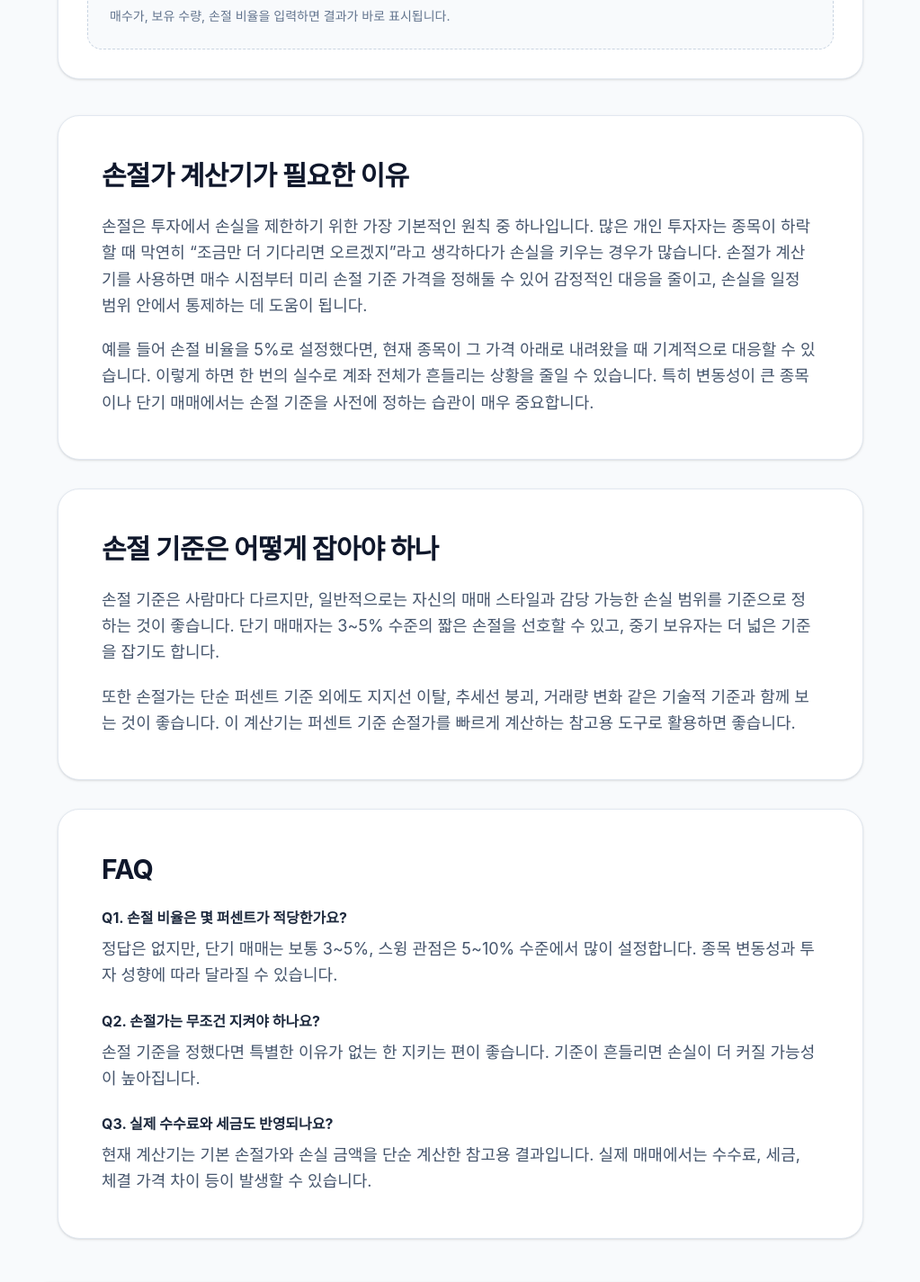
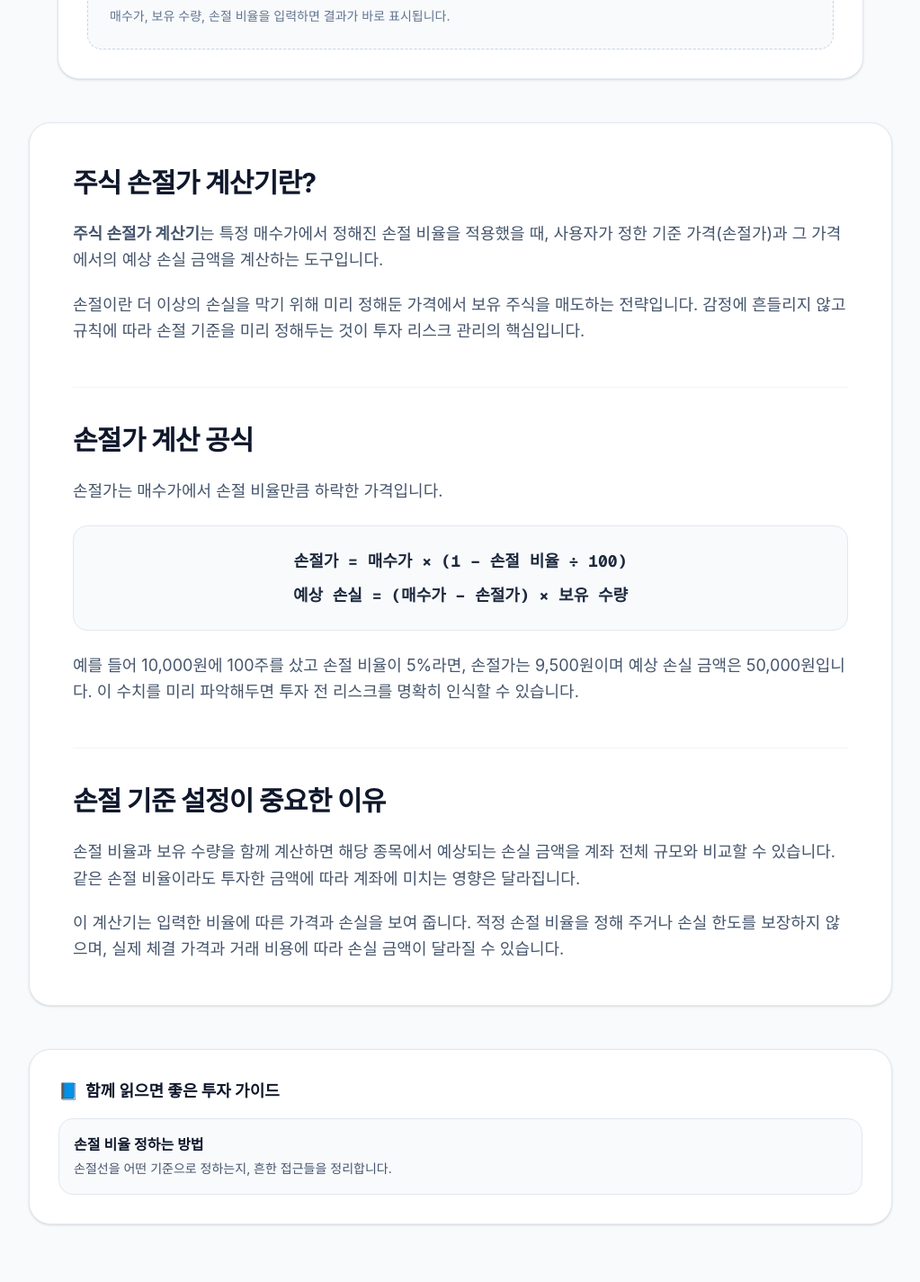
Before and after one commit to YG-coder/stock-calculator, a Next.js app: page /stop-loss-calculator in a window 1280 px wide. Shown: the part 1200-2625 px from the top of the page at 90% size, without its empty margins (128-1151 px from the left). Built offline with nearby package versions, Linux system fonts and the light colour scheme.

Commit message:
fix(content): 예시 수치·손절가 FAQ·해외주식 신고 안내 정정

```diff
--- a/src/app/profit-calculator/page.tsx
+++ b/src/app/profit-calculator/page.tsx
@@ -84,7 +84,7 @@ export default function ProfitCalculatorPage() {
               </div>
               <p>
                 예를 들어 삼성전자를 <strong>70,000원</strong>에 매수했고 현재가가 <strong>80,000원</strong>이 되었다면,
-                <code>(80,000 - 70,000) / 70,000 = 0.1428</code>이 되며 100을 곱하여 <strong>약 +14.28%</strong>의 수익률을 계산해 낼 수 있습니다.
+                <code>(80,000 - 70,000) / 70,000 = 0.142857…</code>이 되며 100을 곱하고 소수 둘째 자리까지 반올림하면 <strong>약 +14.29%</strong>의 수익률을 계산해 낼 수 있습니다.
               </p>
             </Article>
           </SectionCard>
@@ -128,7 +128,7 @@ export default function ProfitCalculatorPage() {
               formula="수익률 = (현재가 − 매수가) ÷ 매수가 × 100 | 손익금 = (현재가 − 매수가) × 보유 수량"
               formulaNote="수수료와 세금은 포함되지 않습니다. 실제 손익은 거래 비용에 따라 달라집니다."
               whenToUse="현재 보유 주식의 수익률을 빠르게 확인하고 싶을 때, 또는 목표가를 역산하거나 손절 기준을 점검할 때 유용합니다. 물타기 이후 평단가를 기준으로 새 수익률을 계산할 때도 사용합니다."
-              example="예시: 삼성전자 70,000원에 100주 매수 → 현재가 80,000원일 때 수익률 +14.28%, 수익금 1,000,000원. 같은 조건에서 현재가 63,000원이면 수익률 −10%, 손실금 700,000원."
+              example="예시: 삼성전자 70,000원에 100주 매수 → 현재가 80,000원일 때 수익률 +14.29%, 수익금 1,000,000원. 같은 조건에서 현재가 63,000원이면 수익률 −10%, 손실금 700,000원."
               caution="이 계산기는 단순 수익률 계산 도구입니다. 거래 수수료, 세금, 환율은 반영되지 않으며 실제 투자 결과와 다를 수 있습니다."
               relatedLinks={[
                   { href: "/average-price-calculator", label: "평단가 계산기" },
--- a/src/app/stop-loss-calculator/page.tsx
+++ b/src/app/stop-loss-calculator/page.tsx
@@ -29,9 +29,10 @@ export const metadata = buildMetadata({
 });
 
 const FAQ_ITEMS = [
-  { question: "손절 비율은 몇 퍼센트가 적당한가요?", answer: "정해진 답은 없습니다. 본인의 투자 성향과 종목 변동성에 따라 다릅니다. 일반적으로 5~10% 범위에서 설정하는 경우가 많지만, 고변동성 종목이라면 더 넓게 설정할 수도 있습니다." },
-  { question: "손절가를 지키지 않으면 어떻게 되나요?", answer: "손절 기준을 어기면 손실이 예상보다 훨씬 커질 수 있습니다. '조금만 기다리면 오르겠지'라는 심리는 많은 투자자들이 경험하는 함정입니다. 미리 정한 기준을 기계적으로 지키는 습관이 장기적으로 계좌를 지킵니다." },
-  { question: "손절 후 다시 반등하면 어떻게 하나요?", answer: "손절 후 주가가 반등하는 경우도 있습니다. 하지만 그것은 결과론적 판단입니다. 손절은 최악의 경우를 막기 위한 보험과 같습니다. 반등이 있더라도 손절 기준을 지키는 것이 전체 포트폴리오 관리에는 유리합니다." },
+  { question: "손절 비율은 어떤 기준으로 입력하나요?", answer: "이 계산기는 적정 손절 비율을 추천하지 않습니다. 본인이 정한 매수가 대비 하락률을 0% 초과, 100% 미만으로 입력하면 기준 가격과 예상 손실을 계산합니다." },
+  { question: "손절 비율과 계좌 전체의 손실 비율은 같은가요?", answer: "아니요. 입력한 손절 비율은 해당 종목의 매수 금액 기준입니다. 예를 들어 계좌 1,000만 원 중 200만 원을 투자하고 손절 비율을 5%로 정하면, 거래 비용을 제외한 예상 손실은 10만 원으로 계좌의 1%입니다." },
+  { question: "계산한 손절가에 도달하면 자동으로 매도되나요?", answer: "아니요. 이 계산기는 기준 가격만 표시하며 주문을 실행하지 않습니다. 주문 여부와 조건은 이용 중인 증권사에서 별도로 설정해야 하며, 실제 체결 가격은 계산한 손절가와 다를 수 있습니다." },
+  { question: "실제 수수료와 세금도 반영되나요?", answer: "아니요. 예상 손실은 (매수가 − 손절가) × 보유 수량으로 계산합니다. 거래 수수료, 세금, 체결 가격 차이는 포함되지 않으므로 실제 손실 금액과 다를 수 있습니다." },
 ];
 
 
@@ -57,7 +58,7 @@ export default function StopLossCalculatorPage() {
                     <Article title="주식 손절가 계산기란?">
                         <p>
                             <strong>주식 손절가 계산기</strong>는 특정 매수가에서 정해진 손절 비율을 적용했을 때,
-                            실제로 매도해야 하는 가격(손절가)과 예상 손실 금액을 계산하는 도구입니다.
+                            사용자가 정한 기준 가격(손절가)과 그 가격에서의 예상 손실 금액을 계산하는 도구입니다.
                         </p>
                         <p>
                             손절이란 더 이상의 손실을 막기 위해 미리 정해둔 가격에서 보유 주식을 매도하는 전략입니다.
@@ -85,13 +86,14 @@ export default function StopLossCalculatorPage() {
 
                     <Article title="손절 기준 설정이 중요한 이유">
                         <p>
-                            많은 투자자들이 손절 기준 없이 투자에 나섰다가 큰 손실을 경험합니다.
-                            손절 기준을 사전에 정해두면 심리적인 흔들림 없이 규칙에 따라 행동할 수 있어
-                            전체 계좌의 손실을 일정 수준 이하로 제한할 수 있습니다.
+                            손절 비율과 보유 수량을 함께 계산하면 해당 종목에서 예상되는 손실 금액을
+                            계좌 전체 규모와 비교할 수 있습니다. 같은 손절 비율이라도 투자한 금액에 따라
+                            계좌에 미치는 영향은 달라집니다.
                         </p>
                         <p>
-                            일반적으로 개별 종목 손절 기준은 매수가 대비 5~10% 손실 구간에서 설정하는 경우가 많습니다.
-                            다만 이는 개인의 리스크 허용 범위와 투자 전략에 따라 달라질 수 있습니다.
+                            이 계산기는 입력한 비율에 따른 가격과 손실을 보여 줍니다. 적정 손절 비율을
+                            정해 주거나 손실 한도를 보장하지 않으며, 실제 체결 가격과 거래 비용에 따라
+                            손실 금액이 달라질 수 있습니다.
                         </p>
                     </Article>
                 </SectionCard>
--- a/src/components/calculator/CompoundInterestCalculator.tsx
+++ b/src/components/calculator/CompoundInterestCalculator.tsx
@@ -93,6 +93,11 @@ export default function CompoundInterestCalculator() {
                 </div>
 
                 <p className="text-sm leading-relaxed text-slate-500">
+                    월복리와 매월 말 납입 기준입니다. 연 수익률을 12로 나누어 월 수익률로 적용하므로,
+                    1년에 한 번 복리를 적용한 결과와 다를 수 있습니다.
+                </p>
+
+                <p className="text-sm leading-relaxed text-slate-500">
                     KRW / USD 토글은 환율 자동 변환 기능이 아니라 계산 기준 통화를 선택하는 기능입니다.
                     국내주식은 원화, 미국주식은 달러 기준으로 입력하면 됩니다.
                 </p>
--- a/src/components/calculator/StopLossCalculator.tsx
+++ b/src/components/calculator/StopLossCalculator.tsx
@@ -3,8 +3,6 @@
 import { useMemo, useState } from "react";
 import { parsePositive } from "@/lib/number";
 import {
-  SectionCard,
-  Article,
   CalculatorLayout,
   CalculatorCard,
   ResultCard,
@@ -150,81 +148,6 @@ export default function StopLossCalculatorPageClient() {
           </ResultCard>
         </CalculatorLayout>
 
-        <div className="mt-10 space-y-8">
-          <SectionCard>
-            <Article title="손절가 계산기가 필요한 이유">
-              <p className="mt-2">
-                손절은 투자에서 손실을 제한하기 위한 가장 기본적인 원칙 중
-                하나입니다. 많은 개인 투자자는 종목이 하락할 때 막연히 “조금만 더
-                기다리면 오르겠지”라고 생각하다가 손실을 키우는 경우가 많습니다.
-                손절가 계산기를 사용하면 매수 시점부터 미리 손절 기준 가격을 정해둘
-                수 있어 감정적인 대응을 줄이고, 손실을 일정 범위 안에서 통제하는 데
-                도움이 됩니다.
-              </p>
-              <p className="mt-3">
-                예를 들어 손절 비율을 5%로 설정했다면, 현재 종목이 그 가격 아래로
-                내려왔을 때 기계적으로 대응할 수 있습니다. 이렇게 하면 한 번의
-                실수로 계좌 전체가 흔들리는 상황을 줄일 수 있습니다. 특히 변동성이
-                큰 종목이나 단기 매매에서는 손절 기준을 사전에 정하는 습관이 매우
-                중요합니다.
-              </p>
-            </Article>
-          </SectionCard>
-
-          <SectionCard>
-            <Article title="손절 기준은 어떻게 잡아야 하나">
-              <p className="mt-2">
-                손절 기준은 사람마다 다르지만, 일반적으로는 자신의 매매 스타일과
-                감당 가능한 손실 범위를 기준으로 정하는 것이 좋습니다. 단기
-                매매자는 3~5% 수준의 짧은 손절을 선호할 수 있고, 중기 보유자는 더
-                넓은 기준을 잡기도 합니다.
-              </p>
-              <p className="mt-3">
-                또한 손절가는 단순 퍼센트 기준 외에도 지지선 이탈, 추세선 붕괴,
-                거래량 변화 같은 기술적 기준과 함께 보는 것이 좋습니다. 이 계산기는
-                퍼센트 기준 손절가를 빠르게 계산하는 참고용 도구로 활용하면 좋습니다.
-              </p>
-            </Article>
-          </SectionCard>
-
-          <SectionCard>
-            <Article title="FAQ">
-              <div className="mt-4 space-y-6">
-                <div>
-                  <h3 className="text-base font-bold text-slate-800">
-                    Q1. 손절 비율은 몇 퍼센트가 적당한가요?
-                  </h3>
-                  <p className="mt-2 text-slate-600">
-                    정답은 없지만, 단기 매매는 보통 3~5%, 스윙 관점은 5~10%
-                    수준에서 많이 설정합니다. 종목 변동성과 투자 성향에 따라 달라질
-                    수 있습니다.
-                  </p>
-                </div>
-
-                <div>
-                  <h3 className="text-base font-bold text-slate-800">
-                    Q2. 손절가는 무조건 지켜야 하나요?
-                  </h3>
-                  <p className="mt-2 text-slate-600">
-                    손절 기준을 정했다면 특별한 이유가 없는 한 지키는 편이 좋습니다.
-                    기준이 흔들리면 손실이 더 커질 가능성이 높아집니다.
-                  </p>
-                </div>
-
-                <div>
-                  <h3 className="text-base font-bold text-slate-800">
-                    Q3. 실제 수수료와 세금도 반영되나요?
-                  </h3>
-                  <p className="mt-2 text-slate-600">
-                    현재 계산기는 기본 손절가와 손실 금액을 단순 계산한 참고용
-                    결과입니다. 실제 매매에서는 수수료, 세금, 체결 가격 차이 등이
-                    발생할 수 있습니다.
-                  </p>
-                </div>
-              </div>
-            </Article>
-          </SectionCard>
-        </div>
       </div>
   );
 }
```
Also changed, not shown: src/app/compound-interest-calculator/page.tsx (+11 -5 lines), src/app/overseas-stock-tax-calculator/page.tsx (+17 -1 lines).
